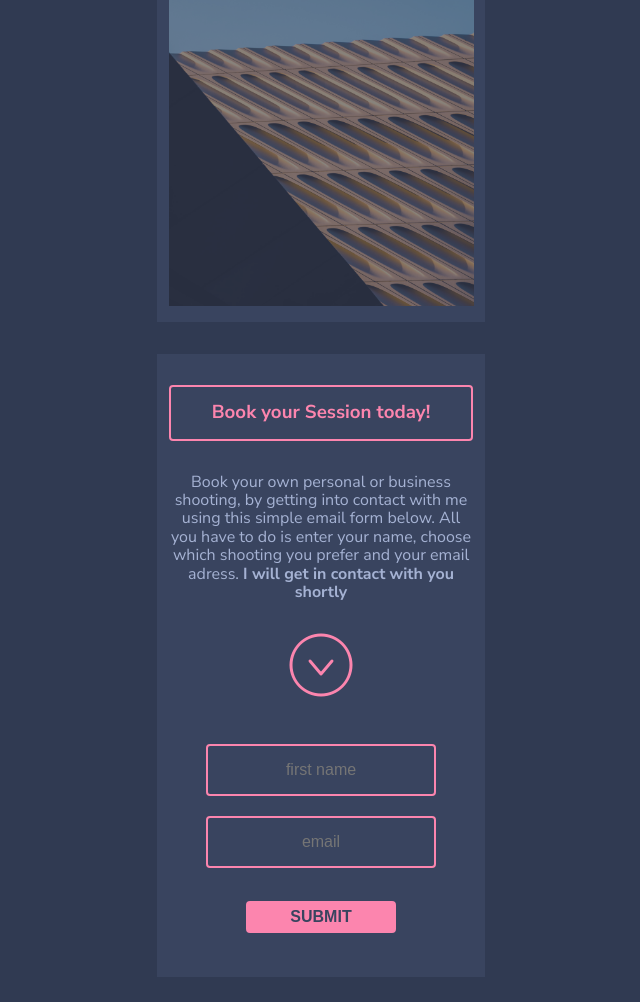
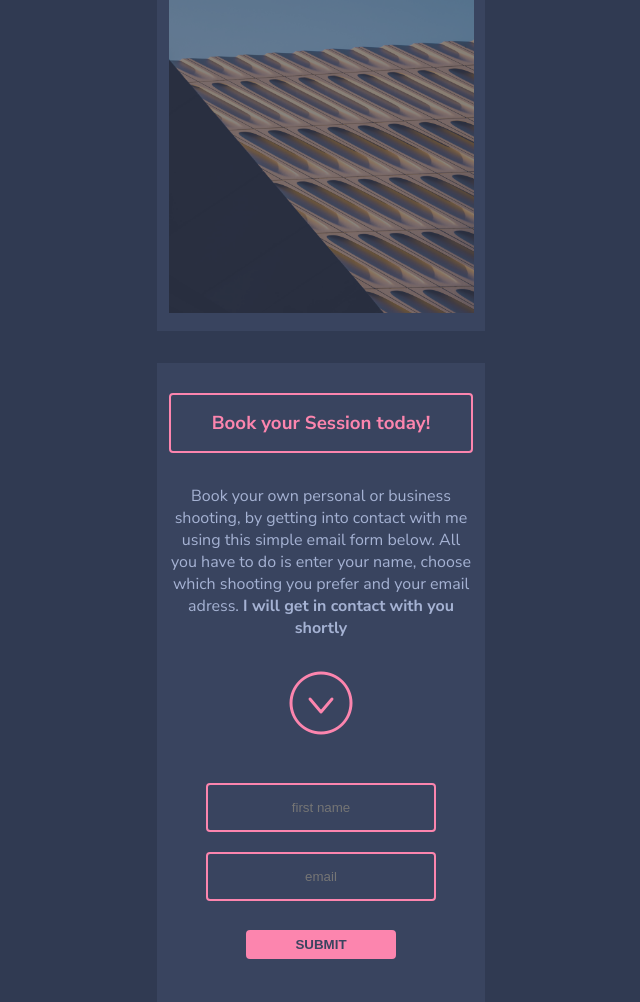
Before and after one commit to hackbraten68/daniel-fotoblog, a plain HTML site: page index.html in a window 1280 px wide. Shown: the part 966-1968 px from the top of the page, without its empty margins (319-959 px from the left). Drawn offline with nearby package versions, Linux system fonts and the light colour scheme.

Commit message:
Update index.html

```diff
--- a/index.html
+++ b/index.html
@@ -7,13 +7,13 @@
         <title>Daniel Baptista - Photographix</title>
         <meta name="description" content="">
         <meta name="viewport" content="width=device-width, initial-scale=1">
-        <link rel="stylesheet" href="https://cdnjs.cloudflare.com/ajax/libs/normalize/7.0.0/normalize.min.css">
+        <!-- <link rel="stylesheet" href="https://cdnjs.cloudflare.com/ajax/libs/normalize/7.0.0/normalize.min.css"> -->
         <link rel="preconnect" href="https://fonts.googleapis.com">
         <link rel="preconnect" href="https://fonts.gstatic.com" crossorigin>
         <link href="https://fonts.googleapis.com/css2?family=Nunito+Sans:wght@400;700&display=swap" rel="stylesheet">
-        <link rel="stylesheet" href="https://cdnjs.cloudflare.com/ajax/libs/font-awesome/6.0.0-beta2/css/all.min.css" integrity="sha512-YWzhKL2whUzgiheMoBFwW8CKV4qpHQAEuvilg9FAn5VJUDwKZZxkJNuGM4XkWuk94WCrrwslk8yWNGmY1EduTA==" crossorigin="anonymous" referrerpolicy="no-referrer" />    </head>
+        <link rel="stylesheet" href="https://cdnjs.cloudflare.com/ajax/libs/font-awesome/6.0.0-beta2/css/all.min.css" integrity="sha512-YWzhKL2whUzgiheMoBFwW8CKV4qpHQAEuvilg9FAn5VJUDwKZZxkJNuGM4XkWuk94WCrrwslk8yWNGmY1EduTA==" crossorigin="anonymous" referrerpolicy="no-referrer" />
         <link rel="stylesheet" href="./style/style.css">
-
+    </head>
     <body>
         <div class="logo">
             <img src="./img/logo/logo_w.png" alt="">
```
